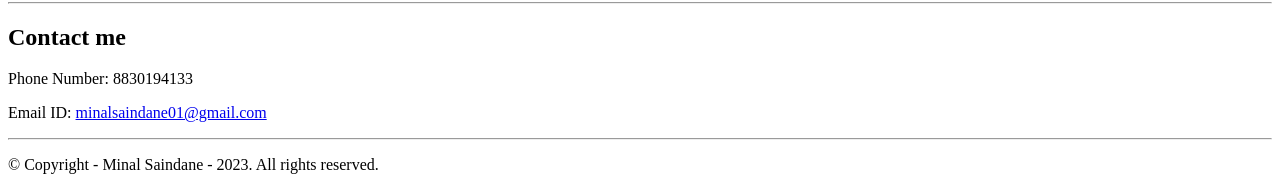
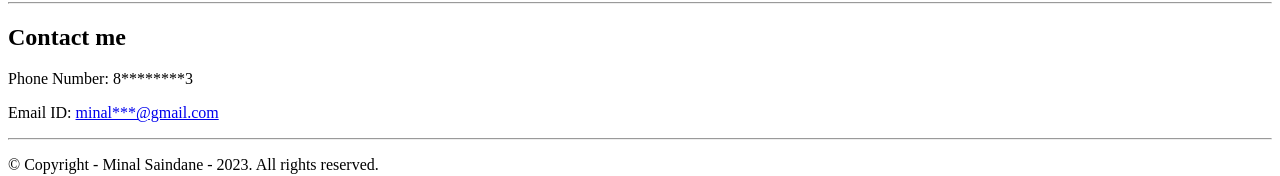
Before and after one commit to itsminal/resume.github.io, a plain HTML site: page index.html in a window 1280 px wide. Shown: the part 1129-1305 px from the top of the page. Drawn offline with Linux system fonts and the light colour scheme.

Commit message:
Update index.html

```diff
--- a/index.html
+++ b/index.html
@@ -84,8 +84,8 @@
     <hr>
     <section>
         <h2>Contact me</h2>
-        <p>Phone Number: 8830194133</p>
-        <p>Email ID: <a href="mailto:minalsaindane01@gmail.com"> minalsaindane01@gmail.com</a></p>
+        <p>Phone Number: 8********3</p>
+        <p>Email ID: <a href="mailto:minal***@gmail.com"> minal***@gmail.com</a></p>
     </section>
 </div>
 </body>
```
